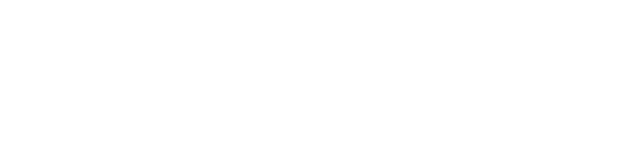
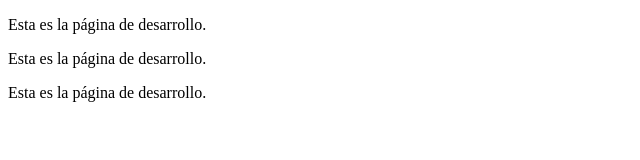
Before and after one commit to carlosDevf/git_test_01, a plain HTML site: page develop.html in a window 1280 px wide. Shown: the whole page, without its empty margins (0-640 px from the left). Drawn offline with Linux system fonts and the light colour scheme.

Commit message:
se añade el styles

```diff
--- a/develop.html
+++ b/develop.html
@@ -6,6 +6,8 @@
     <title>PAGINA DE DEVELOP</title>
 </head>
 <body>
-
+    <p>Esta es la página de desarrollo.</p>
+    <p>Esta es la página de desarrollo.</p>
+    <p>Esta es la página de desarrollo.</p>
 </body>
 </html>
--- /dev/null
+++ b/styles.css
@@ -0,0 +1,3 @@
+main{
+    background-color: lightblue;
+}
```
